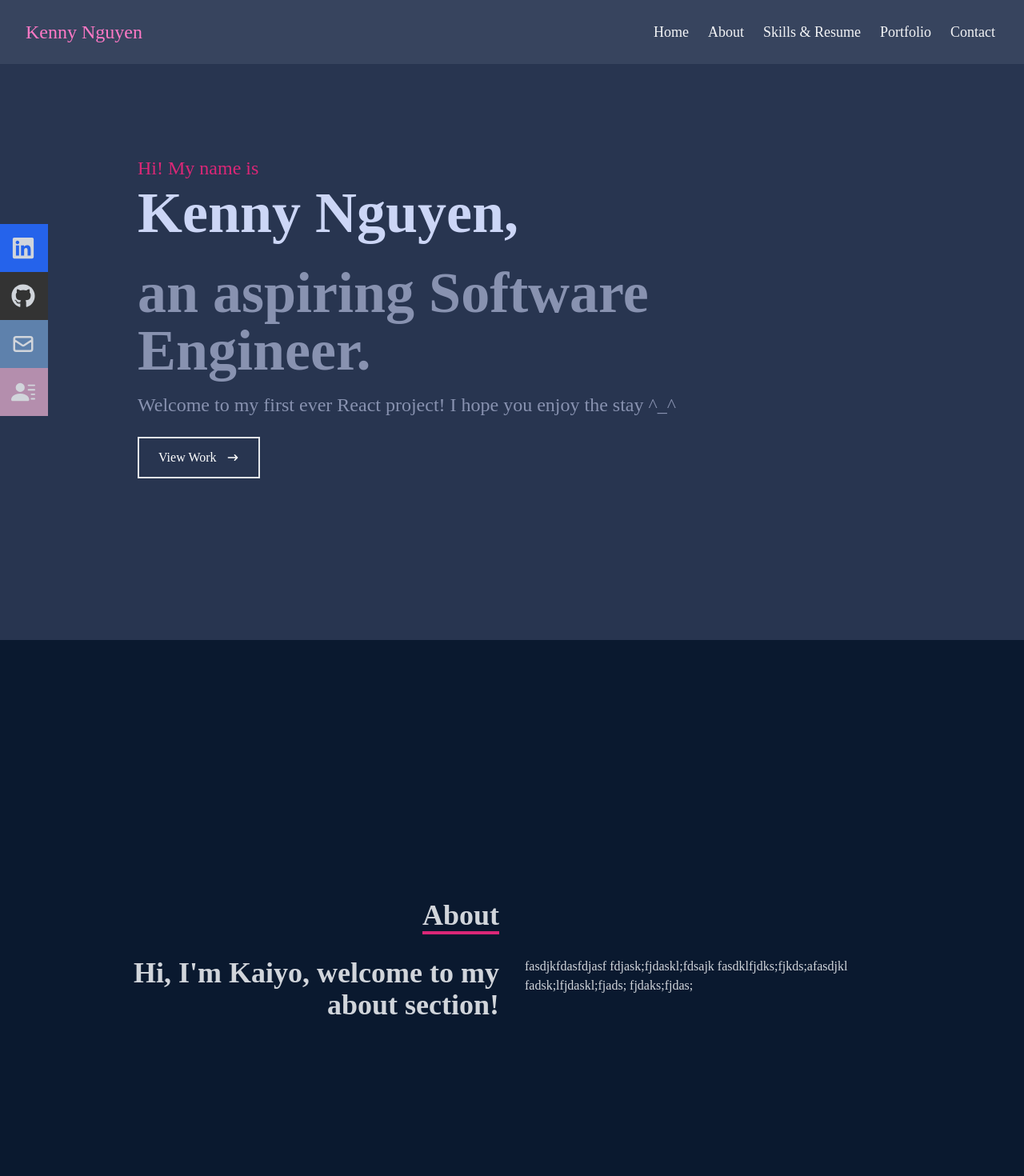
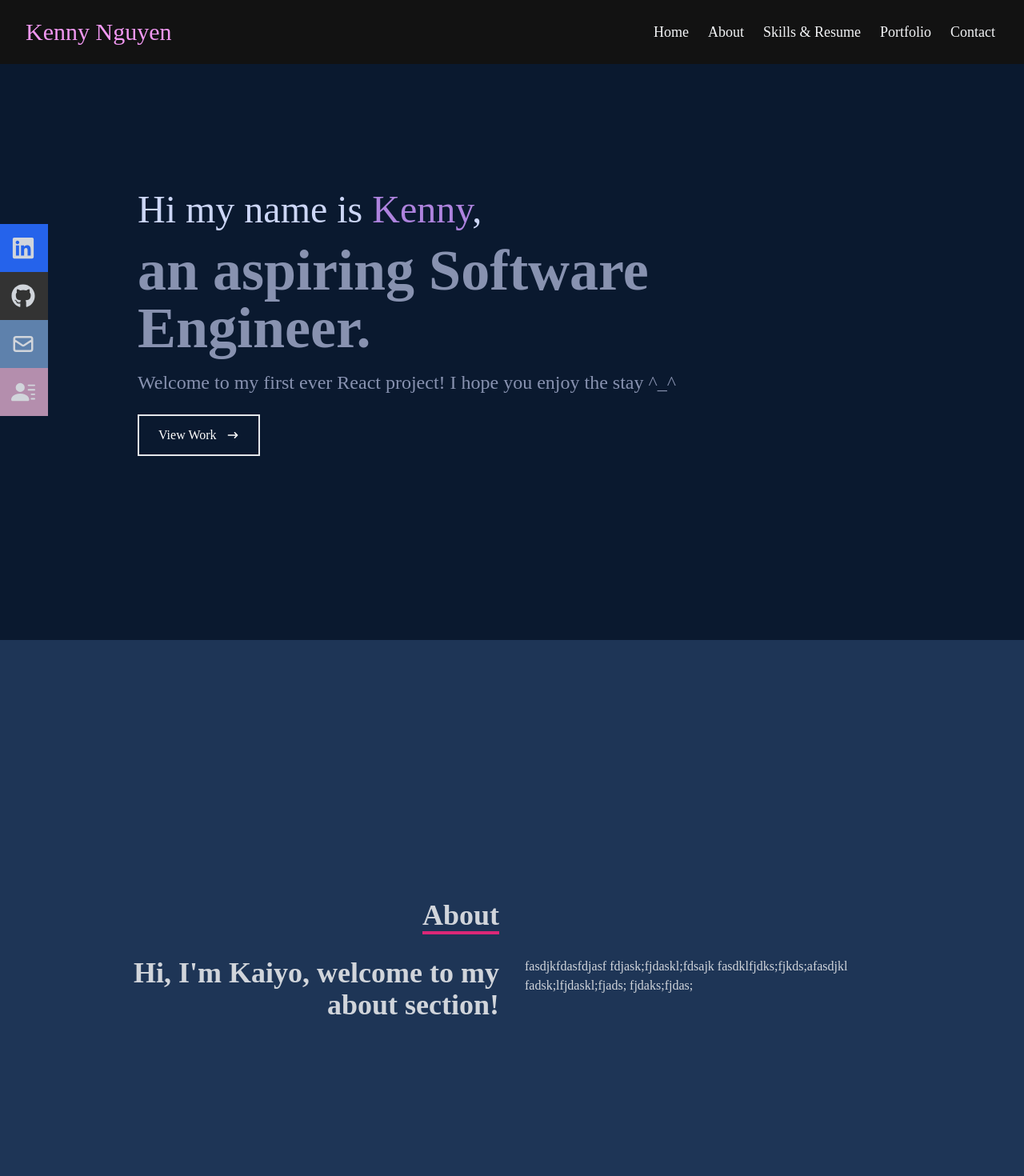
Before and after one commit to knytnguyen/portfolio, a React (Create React App) app: page / in a window 1280 px wide. Shown: the top 1470 px of the page at 80% size. Built offline with nearby package versions, Linux system fonts and the light colour scheme.

Commit message:
Edited styling of navbar and scroll bar components

```diff
--- a/src/components/About.jsx
+++ b/src/components/About.jsx
@@ -2,7 +2,7 @@ import React from 'react'
 
 const About = () => {
   return (
-    <div name='about' className='w-full h-screen bg-[#0a192f] text-gray-300'>
+    <div name='about' className='w-full h-screen bg-[#1e3556] text-gray-300'>
         <div className='flex flex-col justify-center items-center w-full h-full'>
             <div className='max-w-[1000px] w-full grid grid-cols-2 gap-8'>
                 <div className='sm:text-right pb-8 pl-4'>
--- a/src/components/Home.jsx
+++ b/src/components/Home.jsx
@@ -3,11 +3,10 @@ import {HiArrowNarrowRight} from 'react-icons/hi'
 
 const Home = () => {
   return (
-    <div name='home' className='w-full h-screen bg-[#283550]'>
+    <div name='home' className='w-full h-screen bg-[#0a192f]'>
         {/* CONTAINER */}
         <div className='max-w-[1000px] mx-auto px-8 flex flex-col justify-center h-full'>
-            <p className='text-2xl text-pink-600'>Hi! My name is</p>
-            <h1 className='text-4xl sm:text-7xl font-bold text-[#ccd6f6] pb-7 pt-1'>Kenny Nguyen,</h1>
+            <p className='text-5xl py-4 text-[#ccd6f6]'>Hi my name is <span className='text-[#ae83de]'>Kenny</span>,</p>
             <h2 className='text-4xl sm:text-7xl font-bold text-[#8892b0]'>an aspiring Software Engineer.</h2>
             <p className='text-2xl text-[#8892b0] py-4 max-w-[700px]'>Welcome to my first ever React project! I hope you enjoy the stay ^_^</p>
             <div>
--- a/src/components/Navbar.jsx
+++ b/src/components/Navbar.jsx
@@ -8,9 +8,9 @@ const Navbar = () => {
     const [nav, setNav] = useState(false);
     const handleClick = () => setNav(!nav);
   return (
-    <div className='fixed w-full h-[80px] flex justify-between items-center px-4 bg-[#37445e] text-gray-100'>
+    <div className='fixed w-full h-[80px] flex justify-between items-center px-4 bg-[#121212] text-gray-100'>
         <div>
-            <h1 className='text-2xl text-[#ff79c6] pl-4'>Kenny Nguyen</h1>
+            <h1 className='text-3xl text-[#f298f2] pl-4'>Kenny Nguyen</h1>
         </div>
         {/* MENU */}
         <ul className='hidden md:flex text-lg p-2'>
--- a/src/components/Skills.jsx
+++ b/src/components/Skills.jsx
@@ -13,7 +13,7 @@ const Skills = () => {
         {/* CONTAINER */}
         <div className='max-w-[1000px] mx-auto p-4 flex flex-col justify-center w-full h-full'>
             <div>
-                <p className='text-4xl font-bold inline border-b-4 border-pink-600'>Skills</p>
+                <p className='text-4xl font-bold inline border-b-4 border-pink-600'>Skills & Resume</p>
                 <p className='py-4'>These are the technologies that I've worked with.</p>
             </div>
             <div className='w-full grid grid-cols-2 sm:grid-cols-3 gap-4 text-center py-8'>
--- a/src/index.css
+++ b/src/index.css
@@ -32,3 +32,20 @@
         hsla(242, 74%, 61%, 0.8)
     )!important;
 }
+
+::-webkit-scrollbar {
+    width: 10px;
+}
+
+::-webkit-scrollbar-track {
+    background: #121212;
+}
+
+::-webkit-scrollbar-thumb {
+    background-image: linear-gradient(lightgreen, lightblue);
+    border-radius: 25px;
+}
+
+::-webkit-scrollbar-thumb:hover {
+    background-image: linear-gradient(lightgreen, lightpink);
+}
```
